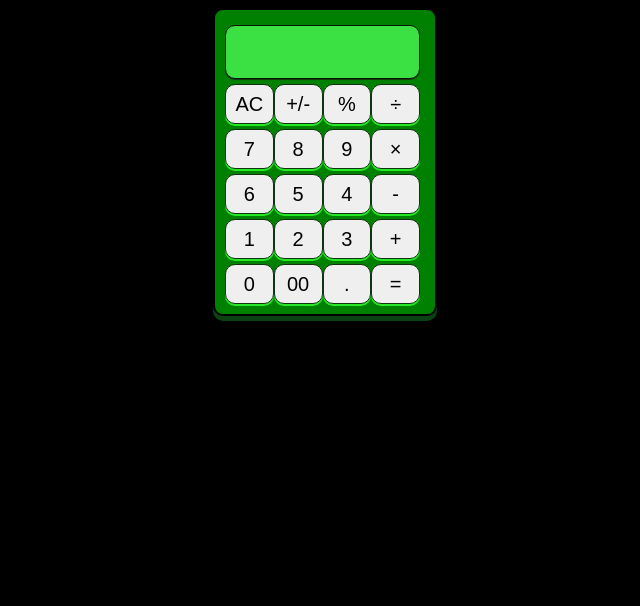
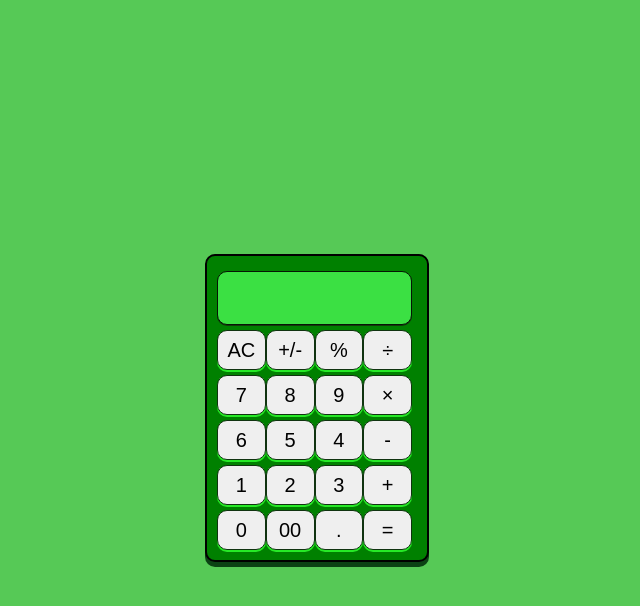
Before and after one commit to AlejandroHernandez0808/CALCULADORA, a plain HTML site: page index.html in a window 1280 px wide. Shown: the whole page, without its empty margins (315-955 px from the left). Drawn offline with Linux system fonts and the light colour scheme.

Commit message:
Add files via upload

```diff
--- a/style.css
+++ b/style.css
@@ -5,6 +5,7 @@
     border-radius: 10px;
     box-shadow: 0 5px rgb(11, 66, 20);
     border: 2px solid;
+
 
 
 }
@@ -56,7 +57,10 @@
 
 
 body{
-    display: grid;
-    background-color: black;
-    place-content: center;
+    background-color: rgb(86, 201, 86);
+    position: absolute;
+    top: 50%;
+    right: 50%;
+    transform: translate(50%,-50%);
+
 }
```
